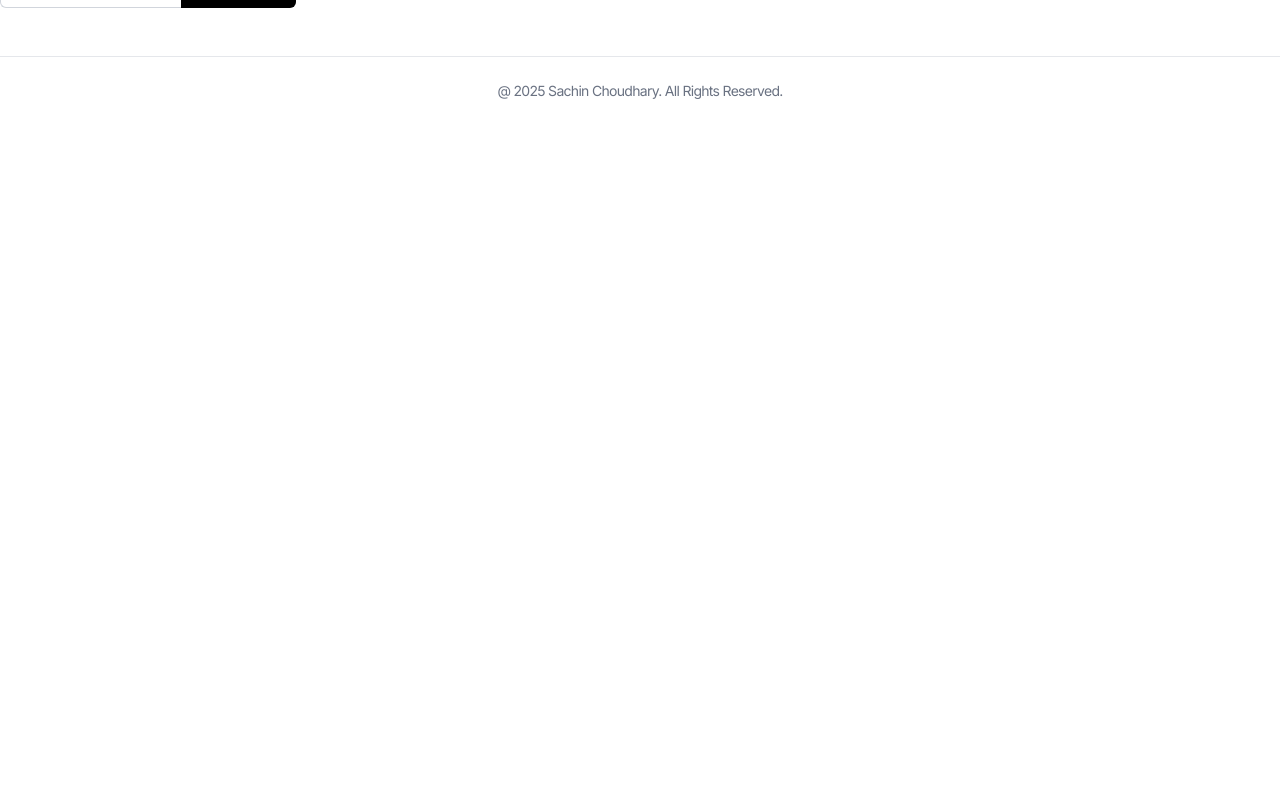
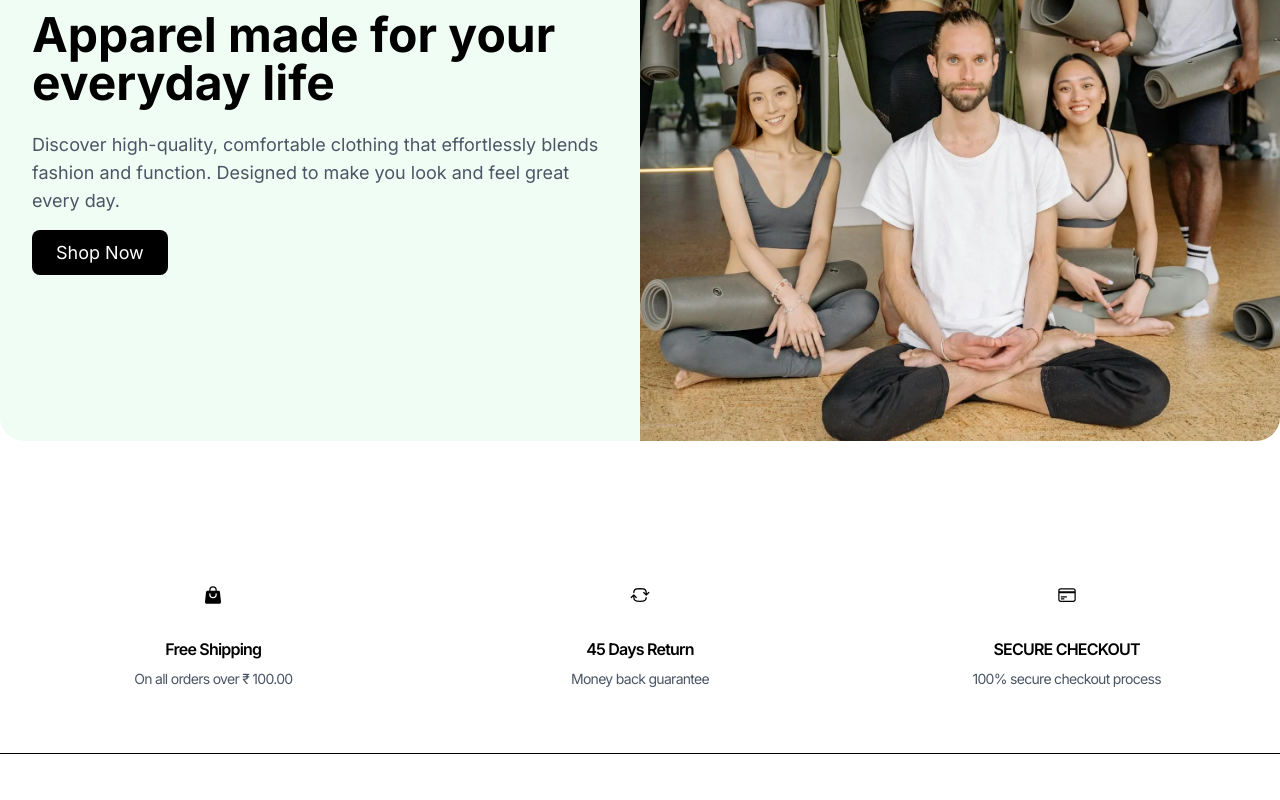
Before and after one commit to SC1709/QuickLet, a React (Vite) app in the folder frontend/: page / in a window 1280 px wide. Shown: the part 5140-5940 px from the top of the page. Before the commit the page ends 5289 px from the top, so only its background shows below. Built offline with nearby package versions, Linux system fonts and the light colour scheme.

Commit message:
add featured section and completed home page

```diff
--- a/frontend/src/components/Products/FeaturedCollection.jsx
+++ b/frontend/src/components/Products/FeaturedCollection.jsx
@@ -1,9 +1,45 @@
-import React from 'react'
+import React from "react";
+import { Link } from "react-router-dom";
+import featured from "../../assets/featured.webp";
 
 const FeaturedCollection = () => {
   return (
-    <div>FeaturedCollection</div>
-  )
-}
+    <section className="py-16 px-4 lg:px-0">
+      <div
+        className="container mx-auto flex flex-col-reverse lg:flex-row items-center
+       bg-green-50 rounded-3xl"
+      >
+        {/* left content */}
+        <div className="lg:w-1/2 p-8 text-center lg:text-left">
+          <h2 className="text-lg font-semibold text-gray-700 mb-2">
+            Comfort and Style
+          </h2>
+          <h2 className="text-4xl lg:text-5xl font-bold mb-6">
+            Apparel made for your everyday life
+          </h2>
+          <p className="text-lg text-gray-600 mb-6">
+            Discover high-quality, comfortable clothing that effortlessly blends
+            fashion and function. Designed to make you look and feel great every
+            day.
+          </p>
+          <Link
+            to="/collections/all"
+            className="bg-black text-white px-6 py-3 rounded-lg text-lg hover:bg-gray-500"
+          >
+            Shop Now
+          </Link>
+        </div>
+        {/* right content */}
+        <div className="lg:w-1/2">
+          <img
+            src={featured}
+            alt="Featured Collection"
+            className="w-full h-full object-cover lg:rounded-tr-3xl lg:rounded-br-3xl"
+          />
+        </div>
+      </div>
+    </section>
+  );
+};
 
-export default FeaturedCollection
+export default FeaturedCollection;
--- /dev/null
+++ b/frontend/src/components/Products/FeaturesSection.jsx
@@ -0,0 +1,52 @@
+import React from "react";
+import {
+  HiArrowPathRoundedSquare,
+  HiOutlineCreditCard,
+  HiShoppingBag,
+} from "react-icons/hi2";
+const FeaturesSection = () => {
+  return (
+    <section className="py-16 px-4 bg-white">
+      <div className="container mx-auto grid grid-cols-1 md:grid-cols-3 gap-8 text-center">
+        {/* Feature 1 */}
+        <div className="flex flex-col items-center">
+          <div className="p-4 rounded-full mb-4">
+            <HiShoppingBag className="text-xl" />
+          </div>
+          <h4 className="tracking-tighter font-semibold mb-2">Free Shipping</h4>
+          <p className="text-gray-600 text-sm tracking-tighter">
+            On all orders over ₹ 100.00
+          </p>
+        </div>
+
+        {/* Feature 2 */}
+        <div className="flex flex-col items-center">
+          <div className="p-4 rounded-full mb-4">
+            <HiArrowPathRoundedSquare className="text-xl" />
+          </div>
+          <h4 className="tracking-tighter font-semibold mb-2">
+            45 Days Return
+          </h4>
+          <p className="text-gray-600 text-sm tracking-tighter">
+            Money back guarantee
+          </p>
+        </div>
+
+        {/* Feature 3 */}
+        <div className="flex flex-col items-center">
+          <div className="p-4 rounded-full mb-4">
+            <HiOutlineCreditCard className="text-xl" />
+          </div>
+          <h4 className="tracking-tighter font-semibold mb-2">
+            SECURE CHECKOUT
+          </h4>
+          <p className="text-gray-600 text-sm tracking-tighter">
+            100% secure checkout process
+          </p>
+        </div>
+      </div>
+    </section>
+  );
+};
+
+export default FeaturesSection;
--- a/frontend/src/pages/Home.jsx
+++ b/frontend/src/pages/Home.jsx
@@ -5,6 +5,7 @@ import NewArrival from '../components/Products/NewArrival';
 import BestSeller from '../components/Categories/BestSeller';
 import WomenWear from '../components/Categories/WomenWear';
 import FeaturedCollection from '../components/Products/FeaturedCollection';
+import FeaturesSection from '../components/Products/FeaturesSection';
 
 const Home = () => {
   return (
@@ -15,6 +16,7 @@ const Home = () => {
         <BestSeller />
         <WomenWear />
         <FeaturedCollection />
+        <FeaturesSection />
     </div>
   )
 }
```
